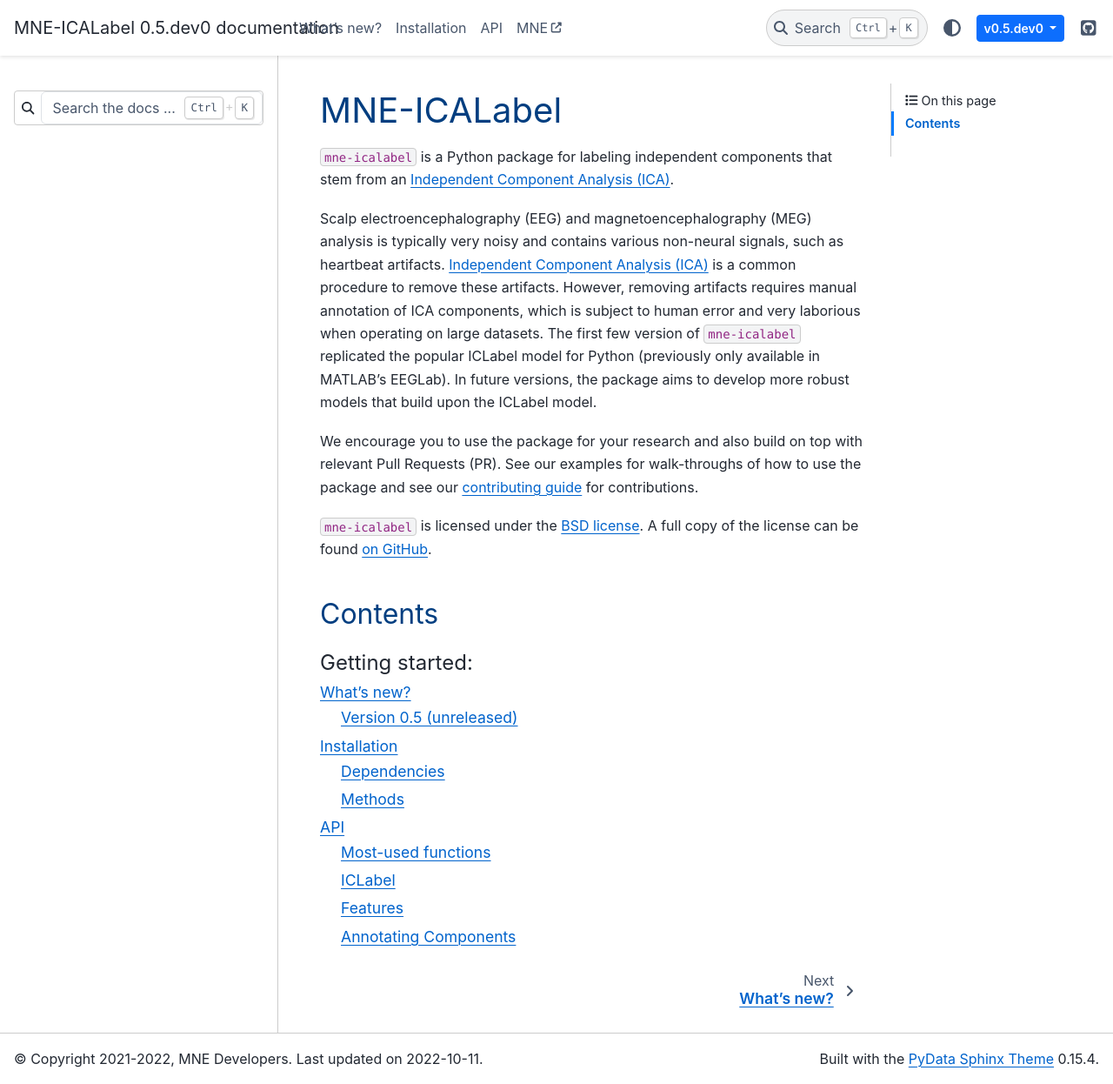
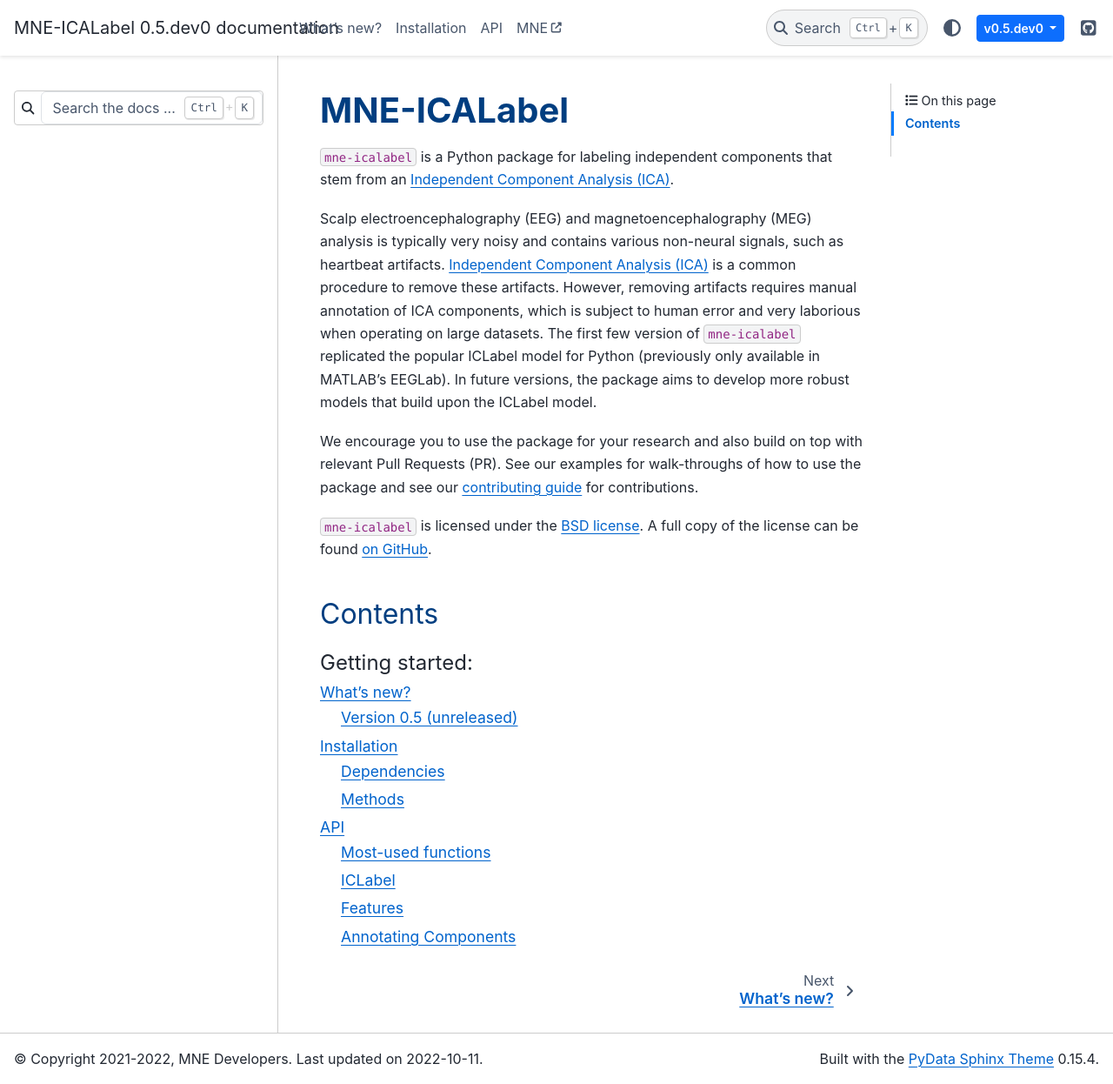
Before and after one commit to mne-tools/mne-icalabel, a Sphinx documentation site: the page built from doc/index.rst, in a window 1280 px wide and 1246 px high. Shown: the whole window at 87% size. Built offline with Sphinx 7.4.7 and the PyData theme 0.15.4, drawn with Linux system fonts in a browser that asks for light colours; pages that are not in the unit, such as notebooks, are missing from menus.

Commit message:
set back title in bold

```diff
--- a/doc/index.rst
+++ b/doc/index.rst
@@ -1,7 +1,7 @@
 .. include:: ./links.inc
 
-MNE-ICALabel
-============
+**MNE-ICALabel**
+================
 
 ``mne-icalabel`` is a Python package for labeling independent components that
 stem from an `Independent Component Analysis (ICA) <ica wikipedia_>`_.
```
